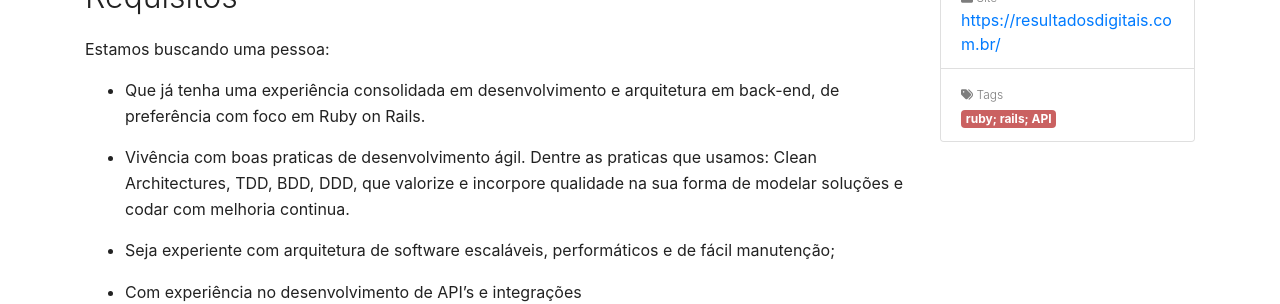
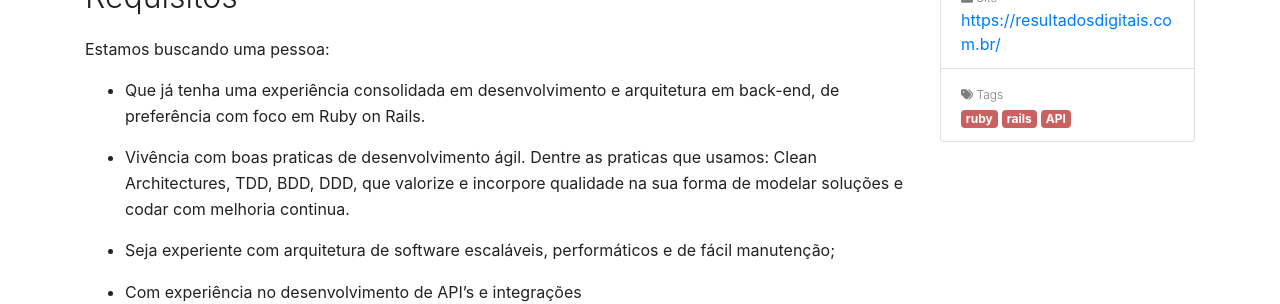
Before and after one commit to builtinruby/builtinruby, a Jekyll site: the page built from _jobs/2020-10-08-software-developer--rd-station-appstore-na-resultados-digitais.md, in a window 1280 px wide. Shown: the part 696-1000 px from the top of the page. Built offline with Jekyll 4.4.1, drawn with Linux system fonts in a browser that asks for light colours; nearby versions of some CDN libraries; comment, search, counter and statistics services are not loaded.

Commit message:
fix: chance job post to resolve tag issue

```diff
--- a/_jobs/2020-10-08-software-developer--rd-station-appstore-na-resultados-digitais.md
+++ b/_jobs/2020-10-08-software-developer--rd-station-appstore-na-resultados-digitais.md
@@ -12,7 +12,9 @@ pay_rate:
 website: https://resultadosdigitais.com.br/
 status: searching
 tags:
-  - ruby; rails; API
+  - ruby
+  - rails
+  - API
 ---
 
 ## Descrição da Vaga
```
